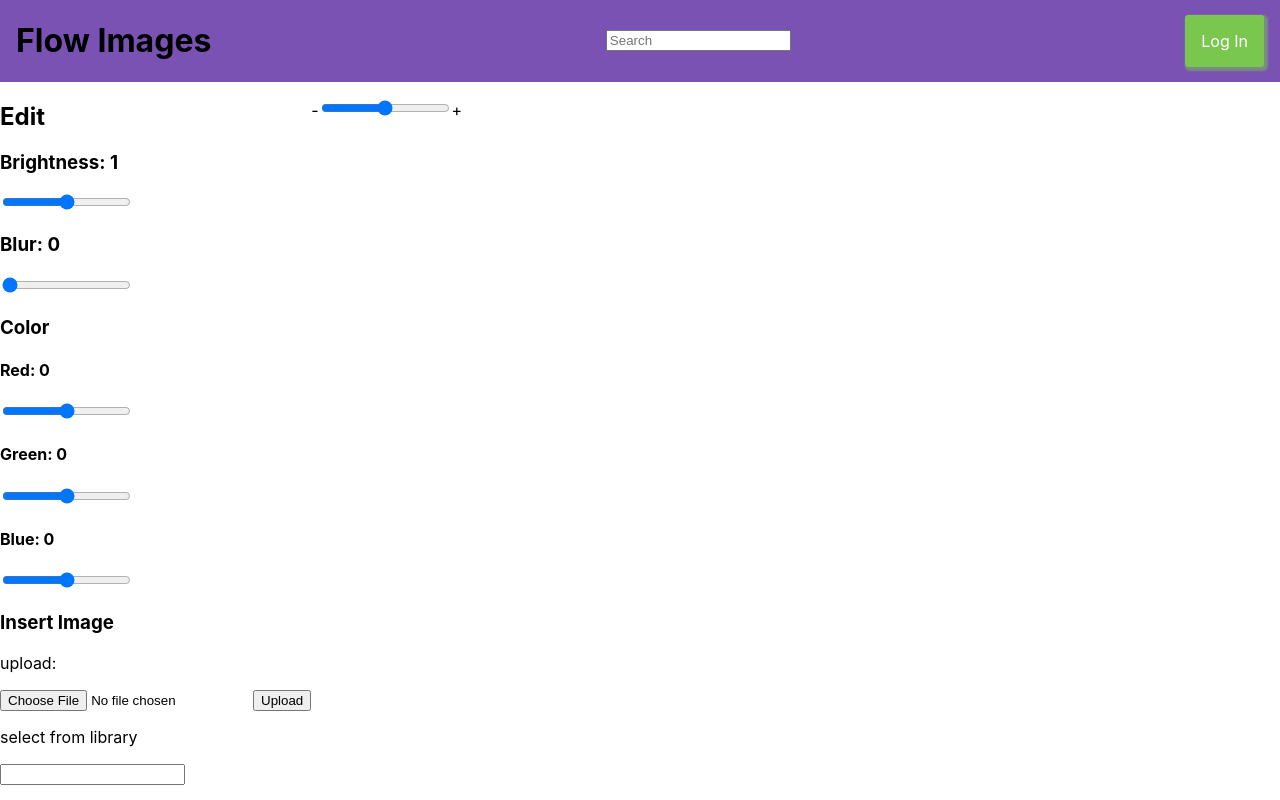
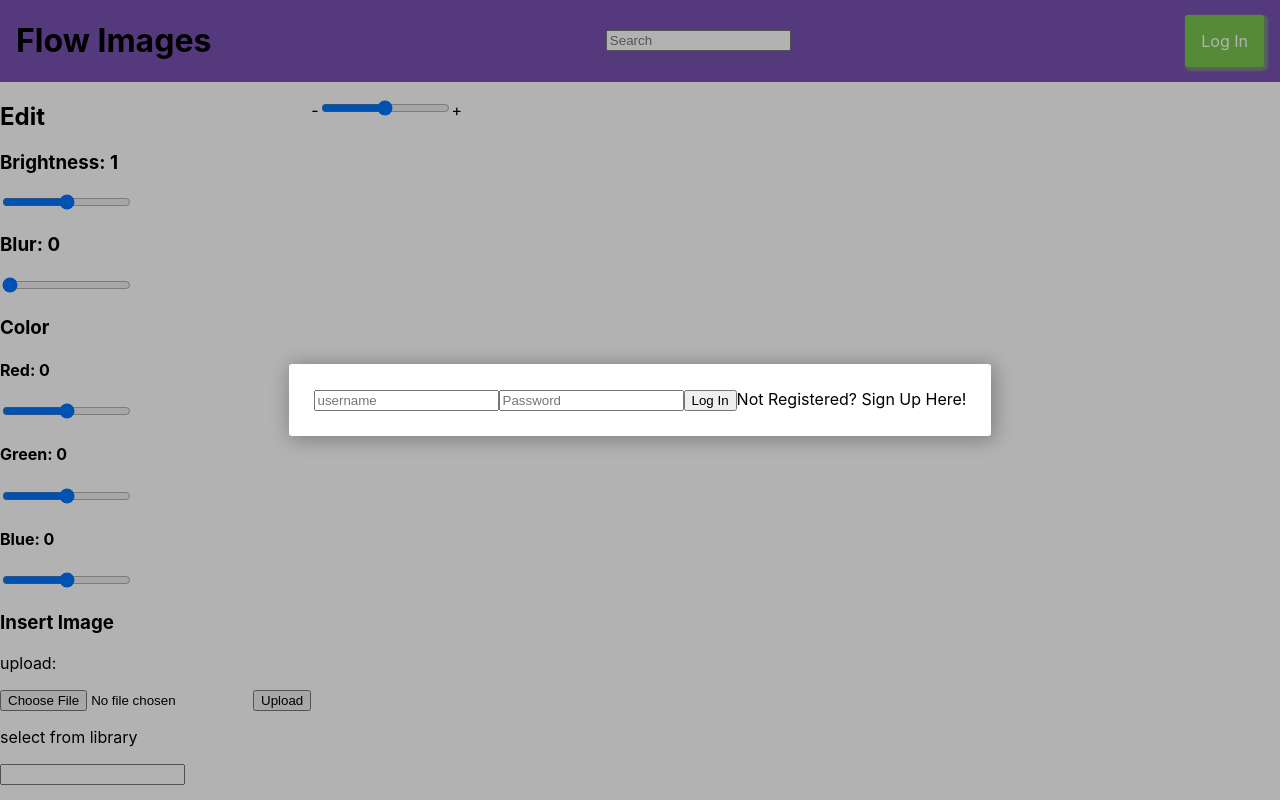
Before and after one commit to nickl72/image-web-app, a React (Create React App) app in the folder app/: page / in a window 1280 px wide. Both pictures are taken after a click on the link "Log In". Shown: the top 800 px of the page. Built offline with nearby package versions, Linux system fonts and the light colour scheme; no server answers.

Commit message:
Login and signup components are fully functional

```diff
--- a/app/src/App.js
+++ b/app/src/App.js
@@ -2,7 +2,6 @@
 import Footer from './components/main/Footer'
 import Header from './components/main/Header'
 import Main from './components/main/Main'
-import AuthForm from './components/Modals/AuthForm';
 import './styles/App.css';
 
 function App() {
@@ -10,7 +9,6 @@ function App() {
     <div className="App">
       <Header />
       <Main />
-      {/* <AuthForm /> */}
       <Footer />
     </div>
   );
--- a/app/src/components/EditImage.js
+++ b/app/src/components/EditImage.js
@@ -12,7 +12,7 @@ const EditImage = () => {
         blue: 0
     })
     if (!image) {
-        getImageById(22).then(resp => {
+        getImageById(1).then(resp => {
             setImage(resp.path)
         })
     }
@@ -50,7 +50,7 @@ const EditImage = () => {
                 <input type='text' />
                 <p><a href='#'>Crop</a></p>
 
-                <p><a href='#' onClick={() => editImage(22, edits)}>download image</a></p>
+                <p><a href='#' onClick={() => editImage(1, edits)}>download image</a></p>
                 <p>Download as: </p><select>
                     <option>JPEG</option>
                     <option>ASCII</option>
@@ -58,7 +58,7 @@ const EditImage = () => {
 
             </div>
             <div className='image'>
-                {image && <img src={`${image}`} alt='' onClick={(e) => {downloadImage(e,22, 'filename.jpeg')}}/>}
+                {image && <img src={`${image}`} alt='' onClick={(e) => {downloadImage(e,1, 'filename.jpeg')}}/>}
                 <p>-<input type='range' />+</p>
             </div>
         </Edit>
--- a/app/src/components/Modals/AuthForm.js
+++ b/app/src/components/Modals/AuthForm.js
@@ -1,13 +1,18 @@
-import React from 'react';
+import React, {useState} from 'react';
 import { FullScreenModal } from '../../styles/GlobalComponents';
 import { registerUser, loginUser } from '../../services/api_helper';
 
-const AuthForm = () => {
-    const login = false;
+const AuthForm = (props) => {
+    const [login, setLogin] = useState(true)
+
+    const closeForm = (e) => {
+        if (e.currentTarget === e.target){
+            props.toggleAuthForm()
+        }
+    }
 
     const handleSubmit = (e) => {
         e.preventDefault()
-        let data
         if (login) {
             let data = {
                 username: e.target.username.value,
@@ -19,21 +24,24 @@ const AuthForm = () => {
                 username: e.target.username.value,
                 email: e.target.email.value,
                 password: e.target.password.value,
-                name: e.target.name.value,
+                first_name: e.target.first_name.value,
+                last_name: e.target.last_name.value
             }
             registerUser(data)
         }
 
     }
     return (
-        <FullScreenModal>
+        <FullScreenModal onClick={closeForm}>
             <div>
                 <form onSubmit={handleSubmit}>
-                    { !login && <input type='text' name='name' placeholder='name'/>}
+                    { !login && <input type='text' name='first_name' placeholder='First Name'/>}
+                    { !login && <input type='text' name='last_name' placeholder='Last Name'/>}
                     <input type='text' name='username' placeholder='username'/>
                     { !login && <input type='text' name='email' placeholder='email'/>}
-                    <input type='password' name='password' />
+                    <input type='password' name='password' placeholder='Password'/>
                     { login ? <input type='submit' value='Log In' /> : <input type='submit' value='Sign Up' />}
+                    <a onClick={() =>setLogin(!login)}>{ login ? 'Not Registered? Sign Up Here!': 'Already have an account? Return to Login!'}</a>
                 </form>
             </div>
         </FullScreenModal>
--- a/app/src/components/main/Header.js
+++ b/app/src/components/main/Header.js
@@ -1,18 +1,24 @@
-import React from 'react'
-import axios from 'axios'
+import React, {useState} from 'react';
+
+import AuthForm from '../Modals/AuthForm';
 // styles
 import { StyledHeader } from '../../styles/Header'
 import { Anchor } from '../../styles/GlobalComponents'
 
 const Header = () => {
-    const callpython = () => {
-        axios.post('/python.py')
+
+    const [Auth, setAuth] = useState(false);
+
+    const toggleAuthForm = () => {
+        setAuth(!Auth)
     }
+
     return(
         <StyledHeader>
             <h1>Flow Images</h1>
             <input type='text' placeholder='Search' />
-            <Anchor href='#' onClick={callpython}>Log In</Anchor>
+            <Anchor onClick={toggleAuthForm}>Log In</Anchor>
+            { Auth && <AuthForm toggleAuthForm={toggleAuthForm}/>}
         </StyledHeader>
     )
 }
--- a/app/src/services/api_helper.js
+++ b/app/src/services/api_helper.js
@@ -6,12 +6,17 @@ export const api = axios.create({
 })
 
 export const registerUser = async (registerData) => {
+    console.log(registerData)
     const resp = await api.post('/users/', registerData);
+    localStorage.setItem('authToken', resp.data.access);
+    // api.defaults.headers.common.authorization = `Bearer ${resp.data.access}`;
     return resp.data
 }
 
 export const loginUser = async (loginData) => {
-    await api.get()
+    const resp = await api.post('/token/', loginData)
+    console.log(resp);
+    localStorage.setItem('authToken', resp.data.access);
 }
 
 export const getImageById = async (id) => {
@@ -33,12 +38,17 @@ export const editImage = async (id, edits) => {
 
 export const uploadImage =  (e, creatorId, title='none') => {
     e.preventDefault()
+    const token = localStorage.getItem('authToken');
+    console.log(token)
     const payload = new FormData()
     payload.append('path', e.target[0].files[0])
     payload.append('title', title)
     payload.append('creator', creatorId)
     api.post('/images/', payload, {
-        headers: {'Content-Type': 'multipart/form-data' }
+        headers: {
+            'Content-Type': 'multipart/form-data',
+            'Authorization': `Bearer ${token}`
+    }
     }).then(resp =>{
         console.log(resp)
     }).catch(err => {
```
